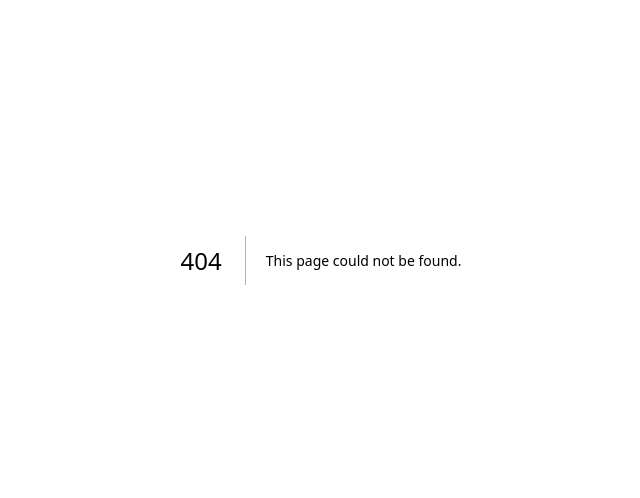
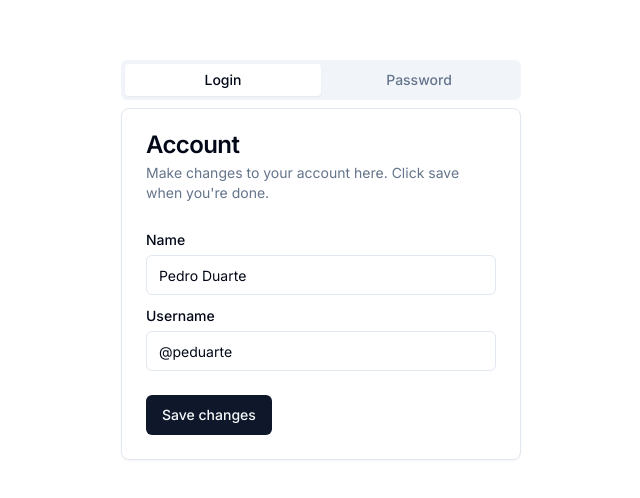
Before and after one commit to ppppppsmash/password-manage, a Next.js app: page /auth/signin in a window 1280 px wide. Before the commit this address had no page. Shown: the part 140-638 px from the top of the page, without its empty margins (319-959 px from the left). Built offline with nearby package versions, Linux system fonts and the light colour scheme.

Commit message:
feat: login page

```diff
--- /dev/null
+++ b/app/auth/signin/layout.tsx
@@ -0,0 +1,15 @@
+import React from 'react'
+
+interface SignInLayout {
+  children: React.ReactNode
+}
+
+export default function SignInLayout({ children }: SignInLayout) {
+  return (
+    <html lang="ja" className="h-screen">
+      <body>
+        {children}
+      </body>
+    </html>
+  )
+}
--- /dev/null
+++ b/app/auth/signin/page.tsx
@@ -0,0 +1,76 @@
+import { Button } from "@/components/ui/button"
+import {
+  Card,
+  CardContent,
+  CardDescription,
+  CardFooter,
+  CardHeader,
+  CardTitle,
+} from "@/components/ui/card"
+import { Input } from "@/components/ui/input"
+import { Label } from "@/components/ui/label"
+import {
+  Tabs,
+  TabsContent,
+  TabsList,
+  TabsTrigger,
+} from "@/components/ui/tabs"
+
+export default function SignInPage() {
+  return (
+    <section className="container h-screen flex justify-center items-center">
+      <Tabs defaultValue="account" className="w-[400px]">
+        <TabsList className="grid w-full grid-cols-2">
+          <TabsTrigger value="account">Login</TabsTrigger>
+          <TabsTrigger value="password">Password</TabsTrigger>
+        </TabsList>
+        <TabsContent value="account">
+          <Card>
+            <CardHeader>
+              <CardTitle>Account</CardTitle>
+              <CardDescription>
+                Make changes to your account here. Click save when you're done.
+              </CardDescription>
+            </CardHeader>
+            <CardContent className="space-y-2">
+              <div className="space-y-1">
+                <Label htmlFor="name">Name</Label>
+                <Input id="name" defaultValue="Pedro Duarte" />
+              </div>
+              <div className="space-y-1">
+                <Label htmlFor="username">Username</Label>
+                <Input id="username" defaultValue="@peduarte" />
+              </div>
+            </CardContent>
+            <CardFooter>
+              <Button>Save changes</Button>
+            </CardFooter>
+          </Card>
+        </TabsContent>
+        <TabsContent value="password">
+          <Card>
+            <CardHeader>
+              <CardTitle>Password</CardTitle>
+              <CardDescription>
+                Change your password here. After saving, you'll be logged out.
+              </CardDescription>
+            </CardHeader>
+            <CardContent className="space-y-2">
+              <div className="space-y-1">
+                <Label htmlFor="current">Current password</Label>
+                <Input id="current" type="password" />
+              </div>
+              <div className="space-y-1">
+                <Label htmlFor="new">New password</Label>
+                <Input id="new" type="password" />
+              </div>
+            </CardContent>
+            <CardFooter>
+              <Button>Save password</Button>
+            </CardFooter>
+          </Card>
+        </TabsContent>
+      </Tabs>
+    </section>
+  )
+}
--- a/app/layout.tsx
+++ b/app/layout.tsx
@@ -15,7 +15,7 @@ export default function RootLayout({
   children: React.ReactNode;
 }>) {
   return (
-    <html lang="en">
+    <html lang="ja">
       <body className={inter.className}>{children}</body>
     </html>
   );
--- /dev/null
+++ b/components/ui/button.tsx
@@ -0,0 +1,56 @@
+import * as React from "react"
+import { Slot } from "@radix-ui/react-slot"
+import { cva, type VariantProps } from "class-variance-authority"
+
+import { cn } from "@/lib/utils"
+
+const buttonVariants = cva(
+  "inline-flex items-center justify-center whitespace-nowrap rounded-md text-sm font-medium ring-offset-background transition-colors focus-visible:outline-none focus-visible:ring-2 focus-visible:ring-ring focus-visible:ring-offset-2 disabled:pointer-events-none disabled:opacity-50",
+  {
+    variants: {
+      variant: {
+        default: "bg-primary text-primary-foreground hover:bg-primary/90",
+        destructive:
+          "bg-destructive text-destructive-foreground hover:bg-destructive/90",
+        outline:
+          "border border-input bg-background hover:bg-accent hover:text-accent-foreground",
+        secondary:
+          "bg-secondary text-secondary-foreground hover:bg-secondary/80",
+        ghost: "hover:bg-accent hover:text-accent-foreground",
+        link: "text-primary underline-offset-4 hover:underline",
+      },
+      size: {
+        default: "h-10 px-4 py-2",
+        sm: "h-9 rounded-md px-3",
+        lg: "h-11 rounded-md px-8",
+        icon: "h-10 w-10",
+      },
+    },
+    defaultVariants: {
+      variant: "default",
+      size: "default",
+    },
+  }
+)
+
+export interface ButtonProps
+  extends React.ButtonHTMLAttributes<HTMLButtonElement>,
+    VariantProps<typeof buttonVariants> {
+  asChild?: boolean
+}
+
+const Button = React.forwardRef<HTMLButtonElement, ButtonProps>(
+  ({ className, variant, size, asChild = false, ...props }, ref) => {
+    const Comp = asChild ? Slot : "button"
+    return (
+      <Comp
+        className={cn(buttonVariants({ variant, size, className }))}
+        ref={ref}
+        {...props}
+      />
+    )
+  }
+)
+Button.displayName = "Button"
+
+export { Button, buttonVariants }
--- /dev/null
+++ b/components/ui/card.tsx
@@ -0,0 +1,79 @@
+import * as React from "react"
+
+import { cn } from "@/lib/utils"
+
+const Card = React.forwardRef<
+  HTMLDivElement,
+  React.HTMLAttributes<HTMLDivElement>
+>(({ className, ...props }, ref) => (
+  <div
+    ref={ref}
+    className={cn(
+      "rounded-lg border bg-card text-card-foreground shadow-sm",
+      className
+    )}
+    {...props}
+  />
+))
+Card.displayName = "Card"
+
+const CardHeader = React.forwardRef<
+  HTMLDivElement,
+  React.HTMLAttributes<HTMLDivElement>
+>(({ className, ...props }, ref) => (
+  <div
+    ref={ref}
+    className={cn("flex flex-col space-y-1.5 p-6", className)}
+    {...props}
+  />
+))
+CardHeader.displayName = "CardHeader"
+
+const CardTitle = React.forwardRef<
+  HTMLParagraphElement,
+  React.HTMLAttributes<HTMLHeadingElement>
+>(({ className, ...props }, ref) => (
+  <h3
+    ref={ref}
+    className={cn(
+      "text-2xl font-semibold leading-none tracking-tight",
+      className
+    )}
+    {...props}
+  />
+))
+CardTitle.displayName = "CardTitle"
+
+const CardDescription = React.forwardRef<
+  HTMLParagraphElement,
+  React.HTMLAttributes<HTMLParagraphElement>
+>(({ className, ...props }, ref) => (
+  <p
+    ref={ref}
+    className={cn("text-sm text-muted-foreground", className)}
+    {...props}
+  />
+))
+CardDescription.displayName = "CardDescription"
+
+const CardContent = React.forwardRef<
+  HTMLDivElement,
+  React.HTMLAttributes<HTMLDivElement>
+>(({ className, ...props }, ref) => (
+  <div ref={ref} className={cn("p-6 pt-0", className)} {...props} />
+))
+CardContent.displayName = "CardContent"
+
+const CardFooter = React.forwardRef<
+  HTMLDivElement,
+  React.HTMLAttributes<HTMLDivElement>
+>(({ className, ...props }, ref) => (
+  <div
+    ref={ref}
+    className={cn("flex items-center p-6 pt-0", className)}
+    {...props}
+  />
+))
+CardFooter.displayName = "CardFooter"
+
+export { Card, CardHeader, CardFooter, CardTitle, CardDescription, CardContent }
--- /dev/null
+++ b/components/ui/input.tsx
@@ -0,0 +1,25 @@
+import * as React from "react"
+
+import { cn } from "@/lib/utils"
+
+export interface InputProps
+  extends React.InputHTMLAttributes<HTMLInputElement> {}
+
+const Input = React.forwardRef<HTMLInputElement, InputProps>(
+  ({ className, type, ...props }, ref) => {
+    return (
+      <input
+        type={type}
+        className={cn(
+          "flex h-10 w-full rounded-md border border-input bg-background px-3 py-2 text-sm ring-offset-background file:border-0 file:bg-transparent file:text-sm file:font-medium placeholder:text-muted-foreground focus-visible:outline-none focus-visible:ring-2 focus-visible:ring-ring focus-visible:ring-offset-2 disabled:cursor-not-allowed disabled:opacity-50",
+          className
+        )}
+        ref={ref}
+        {...props}
+      />
+    )
+  }
+)
+Input.displayName = "Input"
+
+export { Input }
--- /dev/null
+++ b/components/ui/label.tsx
@@ -0,0 +1,26 @@
+"use client"
+
+import * as React from "react"
+import * as LabelPrimitive from "@radix-ui/react-label"
+import { cva, type VariantProps } from "class-variance-authority"
+
+import { cn } from "@/lib/utils"
+
+const labelVariants = cva(
+  "text-sm font-medium leading-none peer-disabled:cursor-not-allowed peer-disabled:opacity-70"
+)
+
+const Label = React.forwardRef<
+  React.ElementRef<typeof LabelPrimitive.Root>,
+  React.ComponentPropsWithoutRef<typeof LabelPrimitive.Root> &
+    VariantProps<typeof labelVariants>
+>(({ className, ...props }, ref) => (
+  <LabelPrimitive.Root
+    ref={ref}
+    className={cn(labelVariants(), className)}
+    {...props}
+  />
+))
+Label.displayName = LabelPrimitive.Root.displayName
+
+export { Label }
--- /dev/null
+++ b/components/ui/tabs.tsx
@@ -0,0 +1,55 @@
+"use client"
+
+import * as React from "react"
+import * as TabsPrimitive from "@radix-ui/react-tabs"
+
+import { cn } from "@/lib/utils"
+
+const Tabs = TabsPrimitive.Root
+
+const TabsList = React.forwardRef<
+  React.ElementRef<typeof TabsPrimitive.List>,
+  React.ComponentPropsWithoutRef<typeof TabsPrimitive.List>
+>(({ className, ...props }, ref) => (
+  <TabsPrimitive.List
+    ref={ref}
+    className={cn(
+      "inline-flex h-10 items-center justify-center rounded-md bg-muted p-1 text-muted-foreground",
+      className
+    )}
+    {...props}
+  />
+))
+TabsList.displayName = TabsPrimitive.List.displayName
+
+const TabsTrigger = React.forwardRef<
+  React.ElementRef<typeof TabsPrimitive.Trigger>,
+  React.ComponentPropsWithoutRef<typeof TabsPrimitive.Trigger>
+>(({ className, ...props }, ref) => (
+  <TabsPrimitive.Trigger
+    ref={ref}
+    className={cn(
+      "inline-flex items-center justify-center whitespace-nowrap rounded-sm px-3 py-1.5 text-sm font-medium ring-offset-background transition-all focus-visible:outline-none focus-visible:ring-2 focus-visible:ring-ring focus-visible:ring-offset-2 disabled:pointer-events-none disabled:opacity-50 data-[state=active]:bg-background data-[state=active]:text-foreground data-[state=active]:shadow-sm",
+      className
+    )}
+    {...props}
+  />
+))
+TabsTrigger.displayName = TabsPrimitive.Trigger.displayName
+
+const TabsContent = React.forwardRef<
+  React.ElementRef<typeof TabsPrimitive.Content>,
+  React.ComponentPropsWithoutRef<typeof TabsPrimitive.Content>
+>(({ className, ...props }, ref) => (
+  <TabsPrimitive.Content
+    ref={ref}
+    className={cn(
+      "mt-2 ring-offset-background focus-visible:outline-none focus-visible:ring-2 focus-visible:ring-ring focus-visible:ring-offset-2",
+      className
+    )}
+    {...props}
+  />
+))
+TabsContent.displayName = TabsPrimitive.Content.displayName
+
+export { Tabs, TabsList, TabsTrigger, TabsContent }
```
